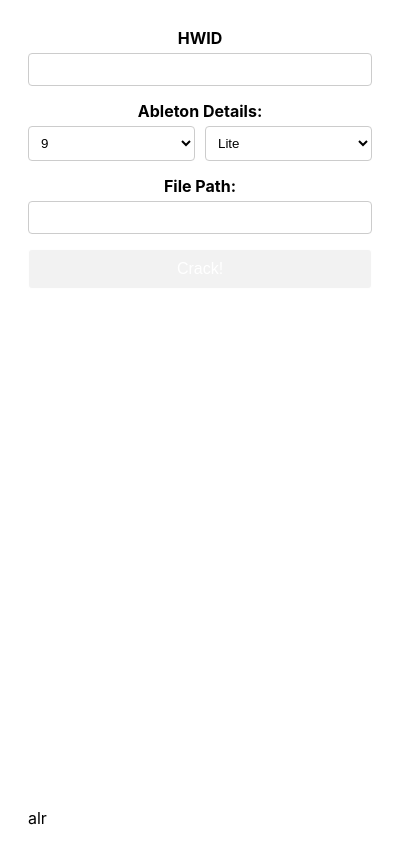
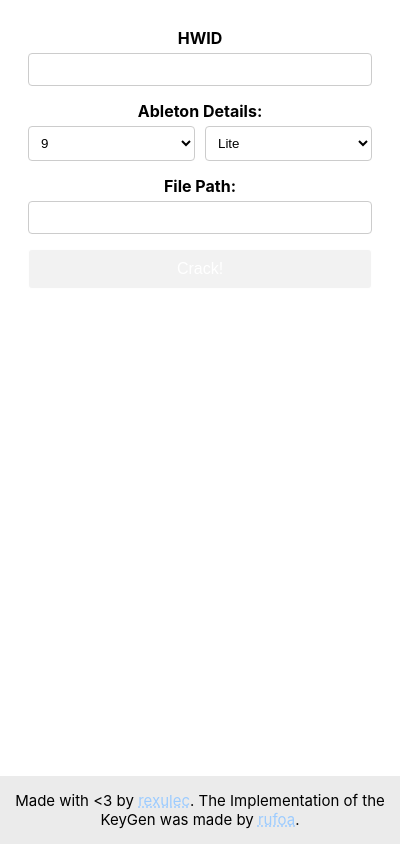
Before and after one commit to ReXulEc/abletonPatcherGUI, an Electron app: page renderer/index.html in a window 400 px wide. Drawn offline with Linux system fonts and the light colour scheme; no server answers.

Commit message:
feat: add bottom text to the main component

```diff
--- a/renderer/css/style.css
+++ b/renderer/css/style.css
@@ -57,8 +57,8 @@
         button {
             background-color: #79797918;
             color: white;
+            border: 1px solid #ffffffee;
             padding: 10px 15px;
-            border: 1px solid #ffffffee;
             border-radius: 4px;
             cursor: pointer;
             font-size: 16px;
@@ -69,8 +69,19 @@
             background-color: #a7a7a78f;
         }
 
+        .bottombutton {
+            background-color: #79797900 !important;
+            color: white;
+            padding: 0px important;
+            border: none important;
+            border-radius: 0px important;
+            cursor: pointer;
+            width: auto !important;
+        }
+
         #responseMessage {
             margin-top: 20px;
+            margin-bottom: 50px;
             padding: 10px;
             background-color: #e7f3e7;
             border: 1px solid #d4edda;
@@ -79,6 +90,18 @@
         }
 
         .bottom {
-    position: fixed;
-    bottom: 0;
-}
+            padding: 0px;
+            position: fixed;
+            bottom: 0;
+            left: 0;
+            width: 100%;
+            text-align: center;
+            font-size: 15px;
+            backdrop-filter: blur(5px);
+            background-color: #7f7f7f28;
+        }
+
+        a {
+            color: #9dccff;
+            text-decoration: dotted underline ;
+        }
--- a/renderer/index.html
+++ b/renderer/index.html
@@ -34,11 +34,14 @@
         <label for="fp">File Path:</label>
         <input type="text" id="fp" name="fp" required>
 
+
         <button type="submit">Crack!</button>
     </form>
 
     <div id="responseMessage"></div>
-    <p class="bottom">alr</p>
+    <div class="bottom">
+        <p>Made with &lt;3 by <a onclick="clipboardBottom(1)">rexulec</a>. The Implementation of the KeyGen was made by <a onclick="clipboardBottom(1)">rufoa</a>.</p>
+    </div>
     <script src="./js/renderer.js"></script>
     <!-- import the css -->
     <link rel="stylesheet" href="./css/style.css">
```
